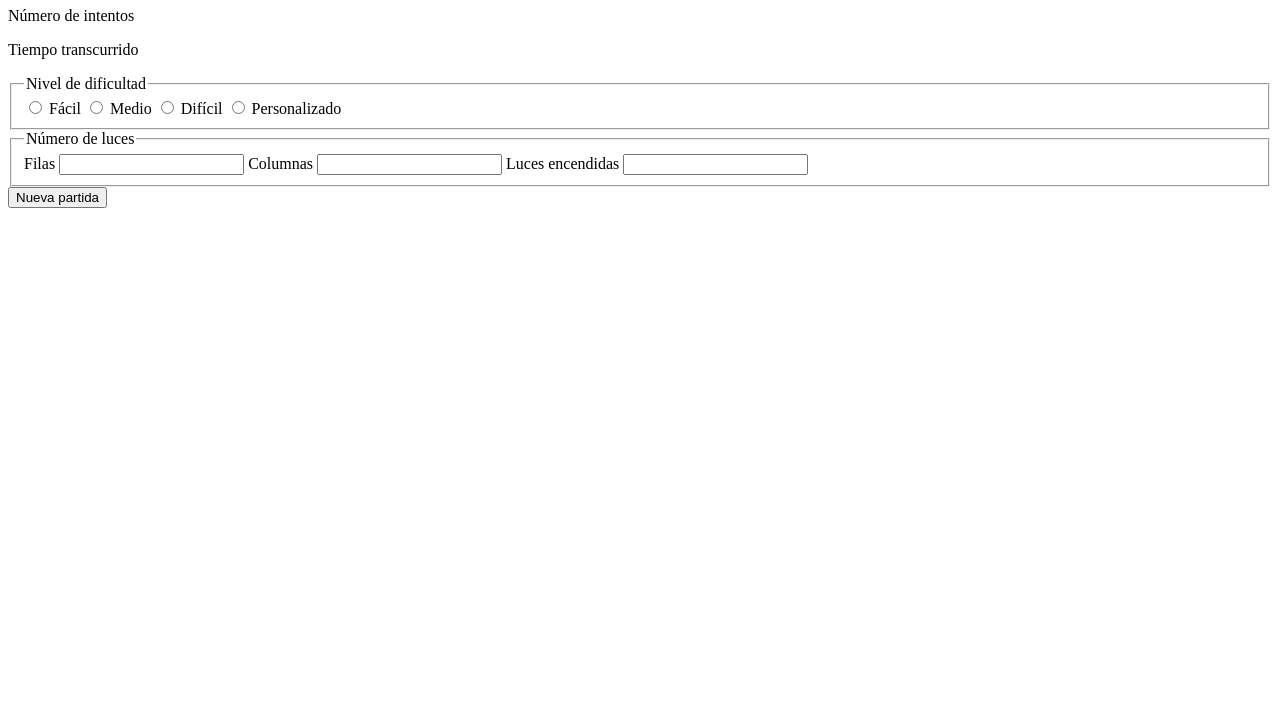
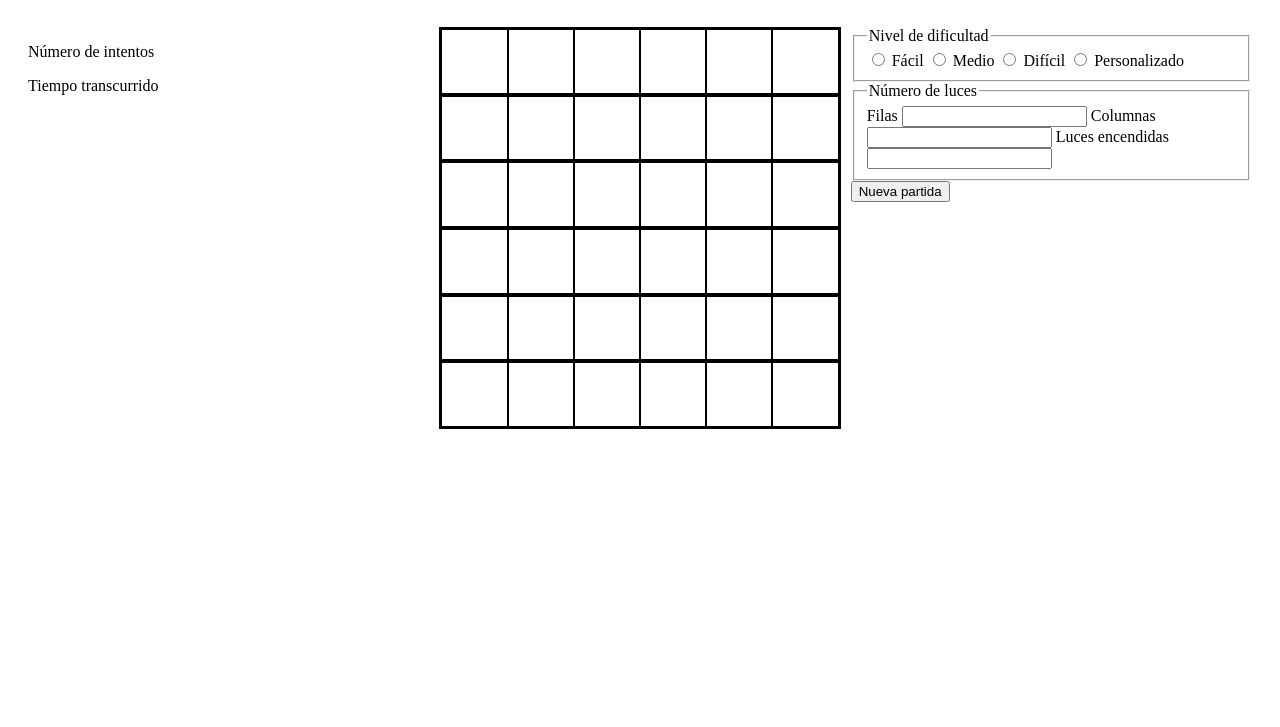
Before and after one commit to santi-xiao/practice1dec, a plain HTML site: page index.html in a window 1280 px wide. Shown: the part 73-800 px from the top of the page. Drawn offline with Linux system fonts and the light colour scheme.

Commit message:
Creación de tablero y css para colocarlo con flex y grid

```diff
--- a/index.html
+++ b/index.html
@@ -4,17 +4,19 @@
     <meta charset="UTF-8">
     <meta http-equiv="X-UA-Compatible" content="IE=edge">
     <meta name="viewport" content="width=device-width, initial-scale=1.0">
+    <link rel="Stylesheet" href="./style/styles.css">
     <title>Juego de Luces</title>
 </head>
 <body>
     <h1 id="title">Juego de Luces - Santiago Xiao Rodríguez López</h1>
+    <div class="bodyGrid">
     <div id="body-info">
         <!--  TODO: añadir número de intentos  -->
         <p>Número de intentos</p>
         <!-- TODO: añadir temporizador -->
         <p>Tiempo transcurrido</p>
     </div>
-    <div id="body-table">
+    <div id="body-board">
         <!-- TODO: hacer el tablero del juego -->
     </div>
     <div id="body-settings">
@@ -57,8 +59,10 @@
 
             </fieldset>
         </form>
-        </div>
         <button id="newGame-button" name="newGame-button">Nueva partida</button>
     </div>
+    </div>
+    </div>
+    <script src="./js/main.js"></script>
 </body>
 </html>
--- a/js/main.js
+++ b/js/main.js
@@ -0,0 +1,33 @@
+const off = 0;
+const on = 1;
+const board = [];
+const boardID = document.getElementById("body-board");
+
+// Crear tablero
+const createBoard = (rows, columns) => {
+  for (let i = 0; i < rows; i++) {
+    board.push(new Array());
+    for (let x = 0; x < columns; x++) {
+      board[i].push(0);
+    }
+  }
+  return board;
+};
+
+const drawBoard = () => {
+  for (let i = 0; i < board.length; i++) {
+    let rowDiv = document.createElement("div");
+    rowDiv.id = `row${i}`;
+    boardID.appendChild(rowDiv);
+    for (let x = 0; x < board[i].length; x++) {
+      let square = document.createElement("div");
+      square.id = `square${i}-${x}`;
+      rowDiv.appendChild(square);
+    }
+  }
+};
+
+createBoard(6, 6);
+drawBoard();
+console.log(board);
+console.log(board[1][2]);
--- a/style/styles.css
+++ b/style/styles.css
@@ -0,0 +1,24 @@
+.bodyGrid {
+  display: grid;
+  grid-template-columns: 1fr 1fr 1fr;
+  padding: 20px;
+  gap: 10px;
+}
+#title {
+  text-align: center;
+}
+#body-board {
+  border: 1px solid black;
+  display: flex;
+  flex-direction: column;
+  height: 400px;
+}
+#body-board > div {
+  border: 1px solid black;
+  flex: 1;
+  display: flex;
+}
+#body-board > div > div {
+  border: 1px solid black;
+  flex: 1;
+}
```
